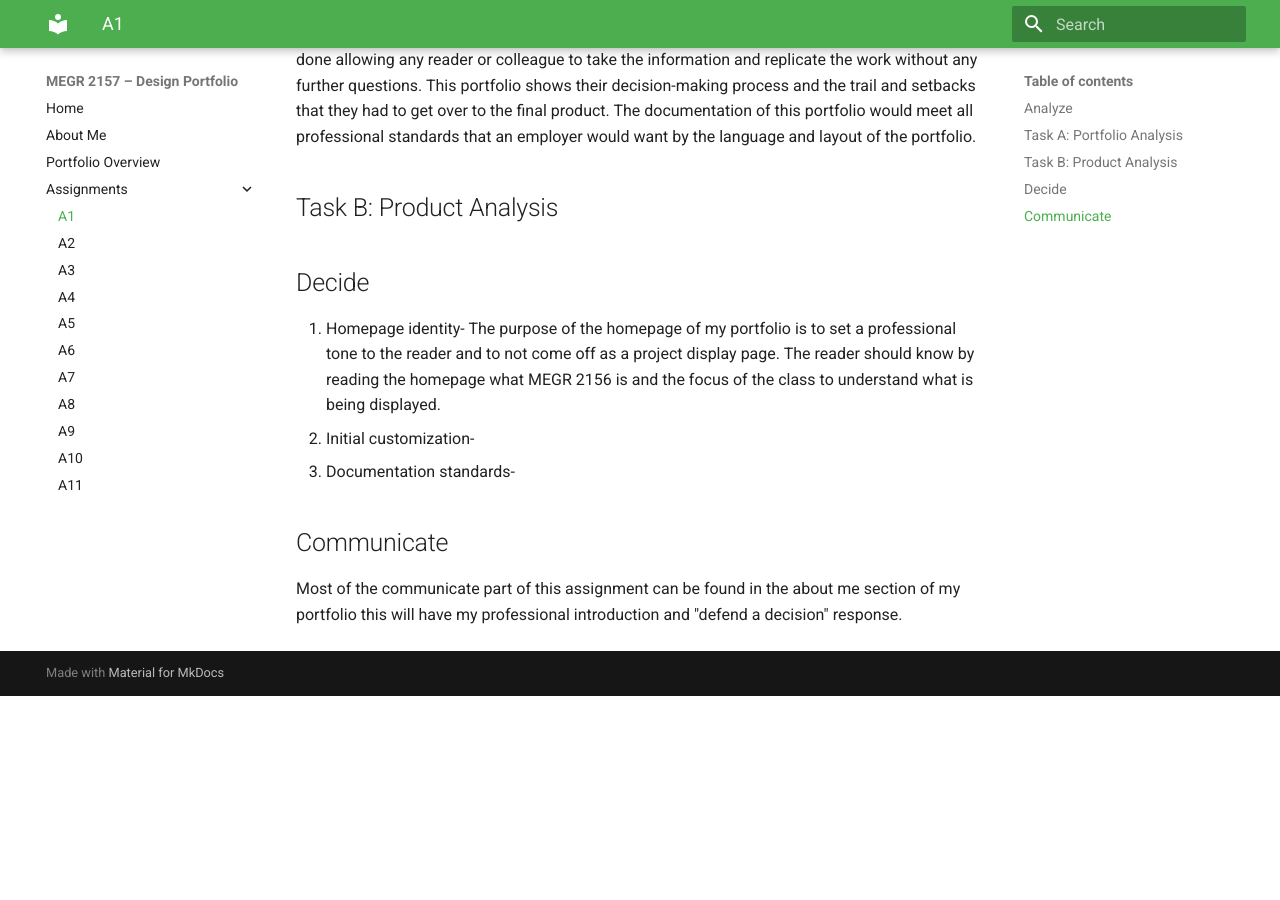
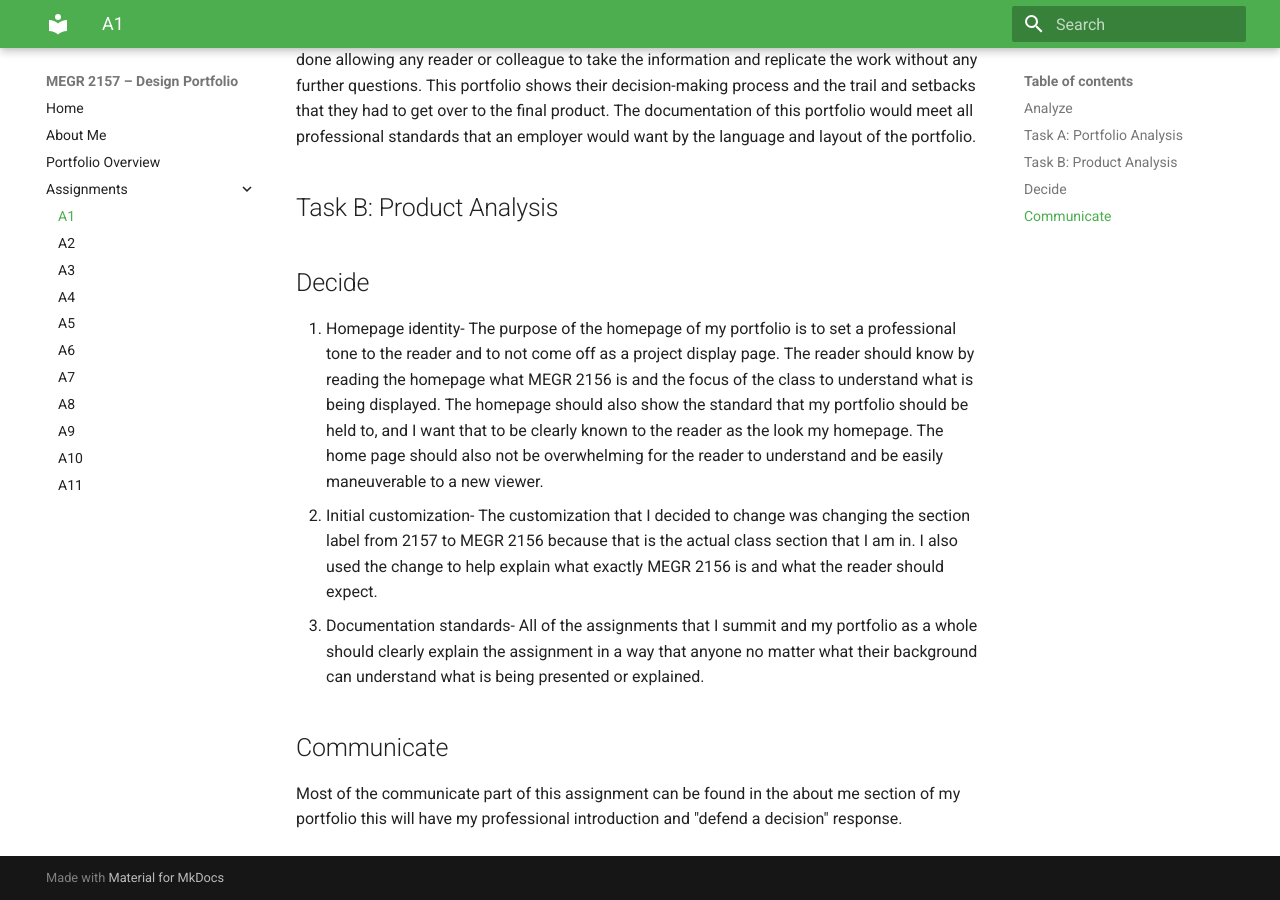
Before and after one commit to Gavin-Anderson-ME/-megr2157-portfolio, an MkDocs documentation site: the page built from docs/assignments/A01/index.md, in a window 1280 px wide and 900 px high, scrolled down 556 px. Built offline with MkDocs 1.6.1 and Material for MkDocs 9.7.7, drawn with Linux system fonts in a browser that asks for light colours; before the commit the page ends 1252 px from its top, so only the background shows below that.

Commit message:
Enhance content in Task B: Product Analysis
Expanded the details for homepage identity, initial customization, and documentation standards sections to provide clearer explanations.

```diff
--- a/docs/assignments/A01/index.md
+++ b/docs/assignments/A01/index.md
@@ -9,9 +9,9 @@ Portfolio analysis on Katie Heinmann. This portfolio is organized very well by s
 ## Task B:  Product Analysis
 
 ## Decide
-1. Homepage identity- The purpose of the homepage of my portfolio is to set a professional tone to the reader and to not come off as a project display page. The reader should know by reading the homepage what MEGR 2156 is and the focus of the class to understand what is being displayed.
-2. Initial customization-
-3. Documentation standards-
+1. Homepage identity- The purpose of the homepage of my portfolio is to set a professional tone to the reader and to not come off as a project display page. The reader should know by reading the homepage what MEGR 2156 is and the focus of the class to understand what is being displayed. The homepage should also show the standard that my portfolio should be held to, and I want that to be clearly known to the reader as the look my homepage. The home page should also not be overwhelming for the reader to understand and be easily maneuverable to a new viewer.
+2. Initial customization- The customization that I decided to change was changing the section label from 2157 to MEGR 2156 because that is the actual class section that I am in. I also used the change to help explain what exactly MEGR 2156 is and what the reader should expect.
+3. Documentation standards- All of the assignments that I summit and my portfolio as a whole should clearly explain the assignment in a way that anyone no matter what their background can understand what is being presented or explained.
 
 ## Communicate
 Most of the communicate part of this assignment can be found in the about me section of my portfolio this will have my professional introduction and "defend a decision" response.
```
